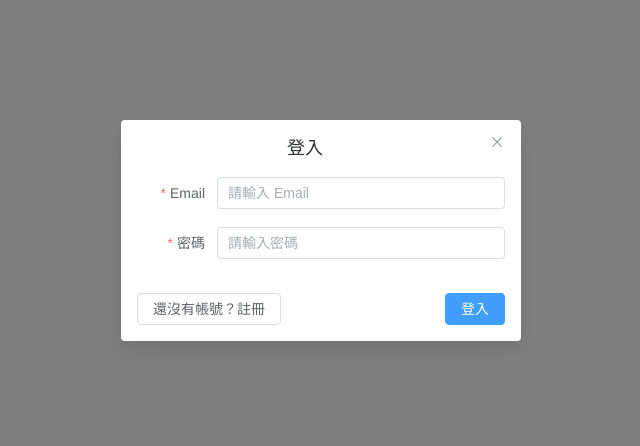
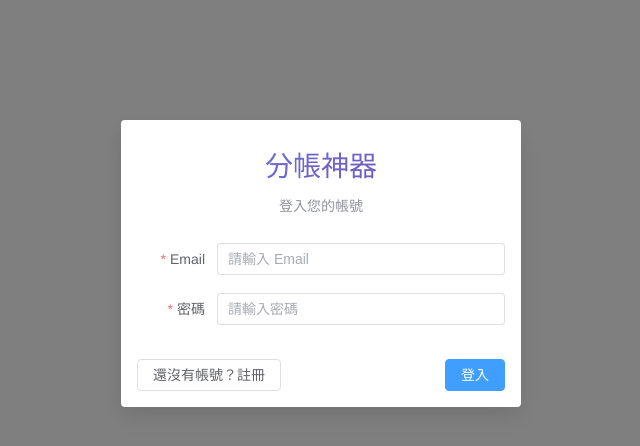
Before and after one commit to chenci26/Bill-Splitter, a Vue app: page / in a window 1280 px wide. Shown: the top 446 px of the page, without its empty margins (319-959 px from the left). Built offline with nearby package versions, Linux system fonts and the light colour scheme.

Commit message:
feat(loginUI)

```diff
--- a/src/components/AuthDialog.vue
+++ b/src/components/AuthDialog.vue
@@ -1,12 +1,17 @@
 <template>
   <el-dialog
     v-model="visible"
-    :title="isLogin ? '登入' : '註冊'"
     width="400px"
     :close-on-click-modal="false"
-    :close-on-press-escape="true"
-    :show-close="true"
+    :close-on-press-escape="false"
+    :show-close="false"
   >
+    <template #header>
+      <div class="auth-header">
+        <h2 class="auth-title">分帳神器</h2>
+        <p class="auth-subtitle">{{ isLogin ? '登入您的帳號' : '註冊新帳號' }}</p>
+      </div>
+    </template>
     <el-form
       :model="formData"
       :rules="rules"
@@ -161,14 +166,23 @@ const handleSubmit = async () => {
       ElMessage.success('登入成功！')
     } else {
       // 註冊
-      const { error } = await supabase.auth.signUp({
+      const { data, error } = await supabase.auth.signUp({
         email: formData.email,
         password: formData.password
       })
 
       if (error) throw error
 
-      ElMessage.success('註冊成功！請檢查您的 Email 以確認帳號')
+      // 檢查是否需要 email 確認
+      if (data.user && !data.session) {
+        ElMessage.success('註冊成功！請檢查您的 Email 以確認帳號')
+        // 切換到登入模式
+        isLogin.value = true
+        return
+      }
+
+      // 如果不需要確認，直接登入成功
+      ElMessage.success('註冊成功！')
     }
 
     emit('success')
@@ -183,6 +197,27 @@ const handleSubmit = async () => {
 </script>
 
 <style scoped>
+.auth-header {
+  text-align: center;
+  padding: 10px 0;
+}
+
+.auth-title {
+  margin: 0;
+  font-size: 28px;
+  font-weight: bold;
+  background: linear-gradient(135deg, #667eea 0%, #764ba2 100%);
+  -webkit-background-clip: text;
+  -webkit-text-fill-color: transparent;
+  background-clip: text;
+}
+
+.auth-subtitle {
+  margin: 8px 0 0 0;
+  font-size: 14px;
+  color: #909399;
+}
+
 .dialog-footer {
   display: flex;
   justify-content: space-between;
```
